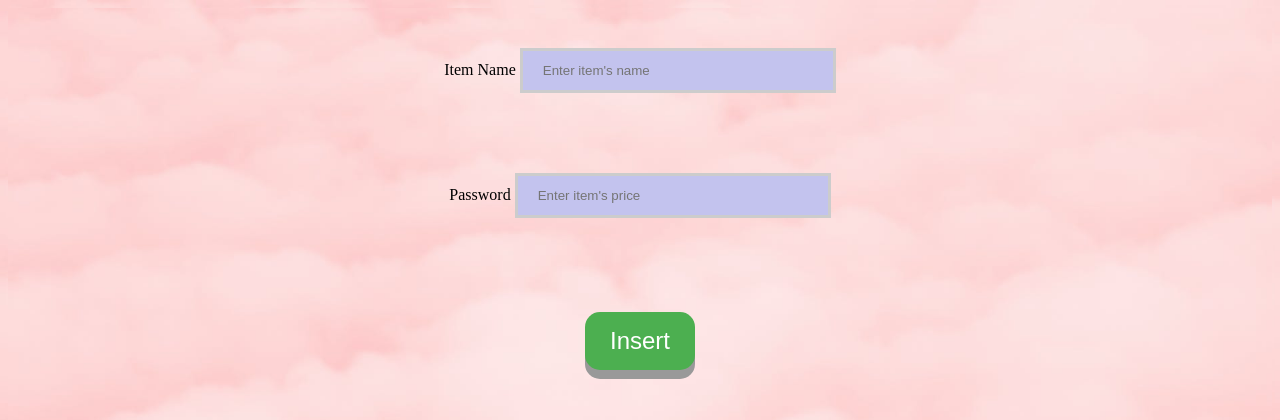
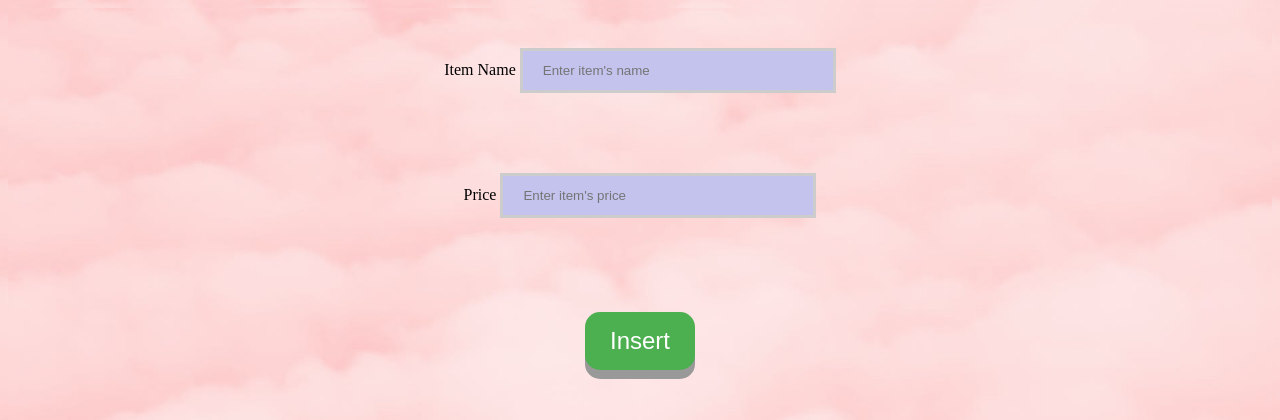
Before and after one commit to AbiNagarajan/python_restapijwt, a Flask app: page /insert in a window 1280 px wide. Shown: the top 420 px of the page. Run offline with Flask 2, Linux system fonts and the light colour scheme.

Commit message:
Insert new items by seller

```diff
--- a/templates/insert.html
+++ b/templates/insert.html
@@ -55,7 +55,7 @@
 <form name="insert" action = "http://127.0.0.1:5000/insertdetail" method = "POST">
 <center>Item Name <input type="text" name="elecname" placeholder="Enter item's name" required><br>
 
-        Password <input type="text" name="elecprice" placeholder="Enter item's price" required><br>
+        Price <input type="text" name="elecprice" placeholder="Enter item's price" required><br>
 
     <br><br><br>
     <button class="button">Insert</button></center></b>
```
